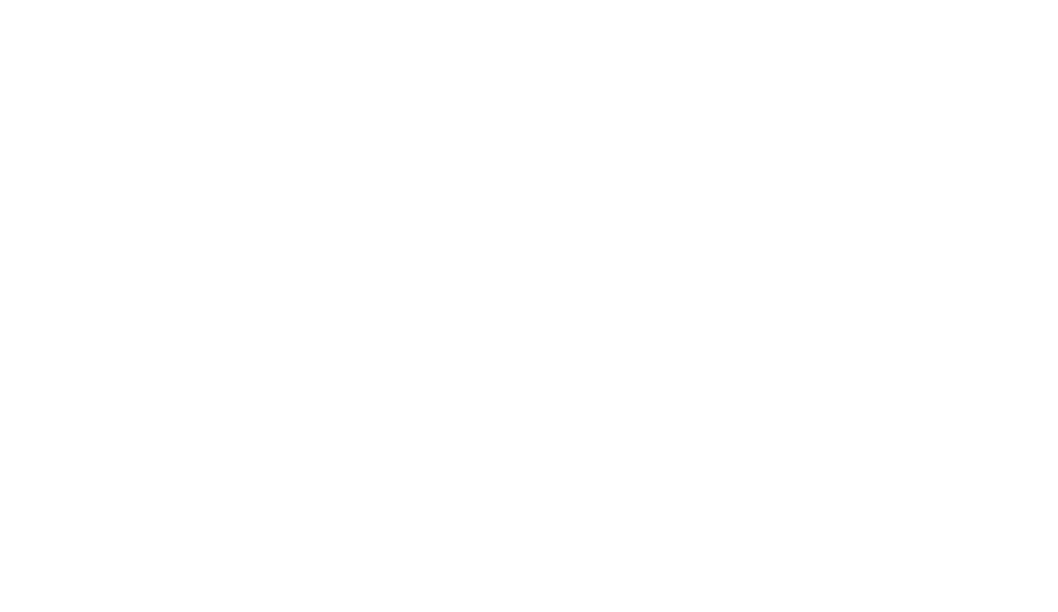
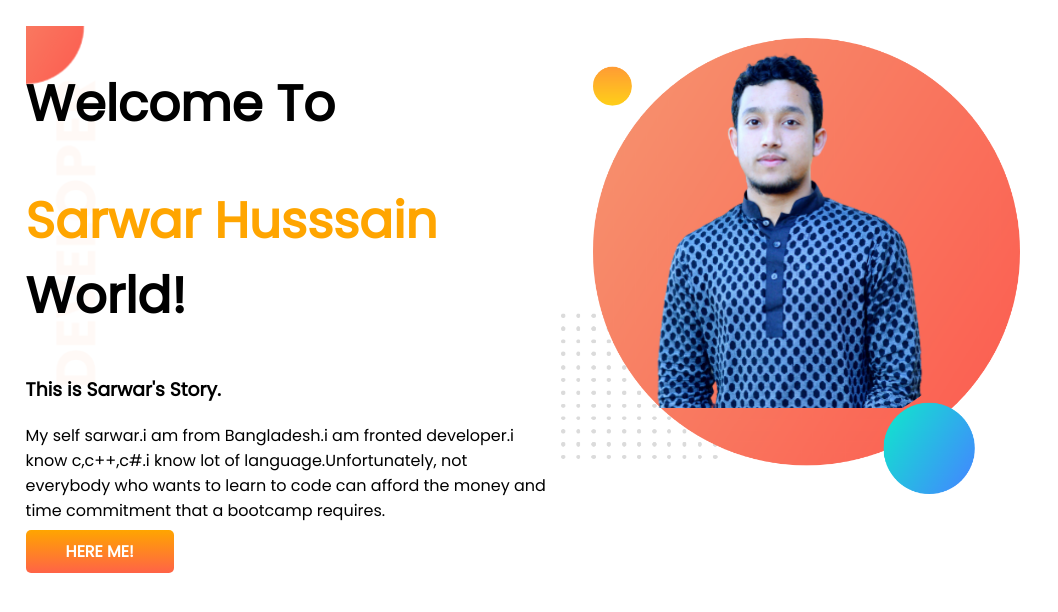
Before and after one commit to sarwarhusain/developer-portfolio, a plain HTML site: page index.html in a window 1280 px wide. Shown: the whole page, without its empty margins (0-1058 px from the left). Drawn offline with Linux system fonts and the light colour scheme.

Commit message:
file added

```diff
--- a/index.html
+++ b/index.html
@@ -1,13 +1,32 @@
 <!DOCTYPE html>
 <html lang="en">
+
 <head>
   <meta charset="UTF-8">
   <meta http-equiv="X-UA-Compatible" content="IE=edge">
   <meta name="viewport" content="width=device-width, initial-scale=1.0">
   <title>Developer Sarwar</title>
+  <link rel="preconnect" href="https://fonts.googleapis.com">
+  <link rel="preconnect" href="https://fonts.gstatic.com" crossorigin>
+  <link href="https://fonts.googleapis.com/css2?family=Poppins&display=swap" rel="stylesheet">
   <link rel="stylesheet" href="style.css">
 </head>
-<body>
 
+<body class="half-width">
+  <section class="top-banner">
+    <div>
+      <h1>Welcome To</h1>
+      <h1><span class="orange-color">Sarwar Husssain</span> World!</h1>
+      <h3>This is Sarwar's Story.</h3>
+      <p>My self sarwar.i am from Bangladesh.i am fronted developer.i know c,c++,c#.i know lot of
+        language.Unfortunately, not everybody who wants to learn to code can afford the money and time commitment that a
+        bootcamp requires.</p>
+      <a class="link-button" target="_blank" href="https://github.com/sarwarhusain">HERE ME!</a>
+    </div>
+    <div class="half-width">
+      <img src="images/sarwar.png" alt="this is my default picture">
+    </div>
 </body>
+</section>
+
 </html>
--- a/style.css
+++ b/style.css
@@ -0,0 +1,33 @@
+body{
+  font-family: 'Poppins', sans-serif;
+  margin: 0;
+}
+h1{
+  font-size: 50px;
+}
+.orange-color{
+  color: orange;
+}
+section{
+  display:flex;
+}
+.half-width{
+  width: 50%;
+  padding: 2%;
+}
+.half-width img{
+  width: 500%;
+}
+.link-button{
+  text-decoration: none;
+  background-image: linear-gradient(orange,tomato);
+  color: white;
+  font-weight: 700;
+  padding: 10px 40px;
+  border-radius: 5px;
+
+}
+.top-banner{
+  background-image: url(images/top-banner.png);
+  background-repeat: no-repeat;
+}
```
Also changed, not shown: images/dream-bg.png (added), images/exp-bg.png (added), images/jhankar.png (added), images/jhankar2.png (added), images/my-bg2.png (added), images/sarwar.png (added), images/top-banner.png (added), showof/sarwar2-removebg-preview (1).png (added), 1 other file.
